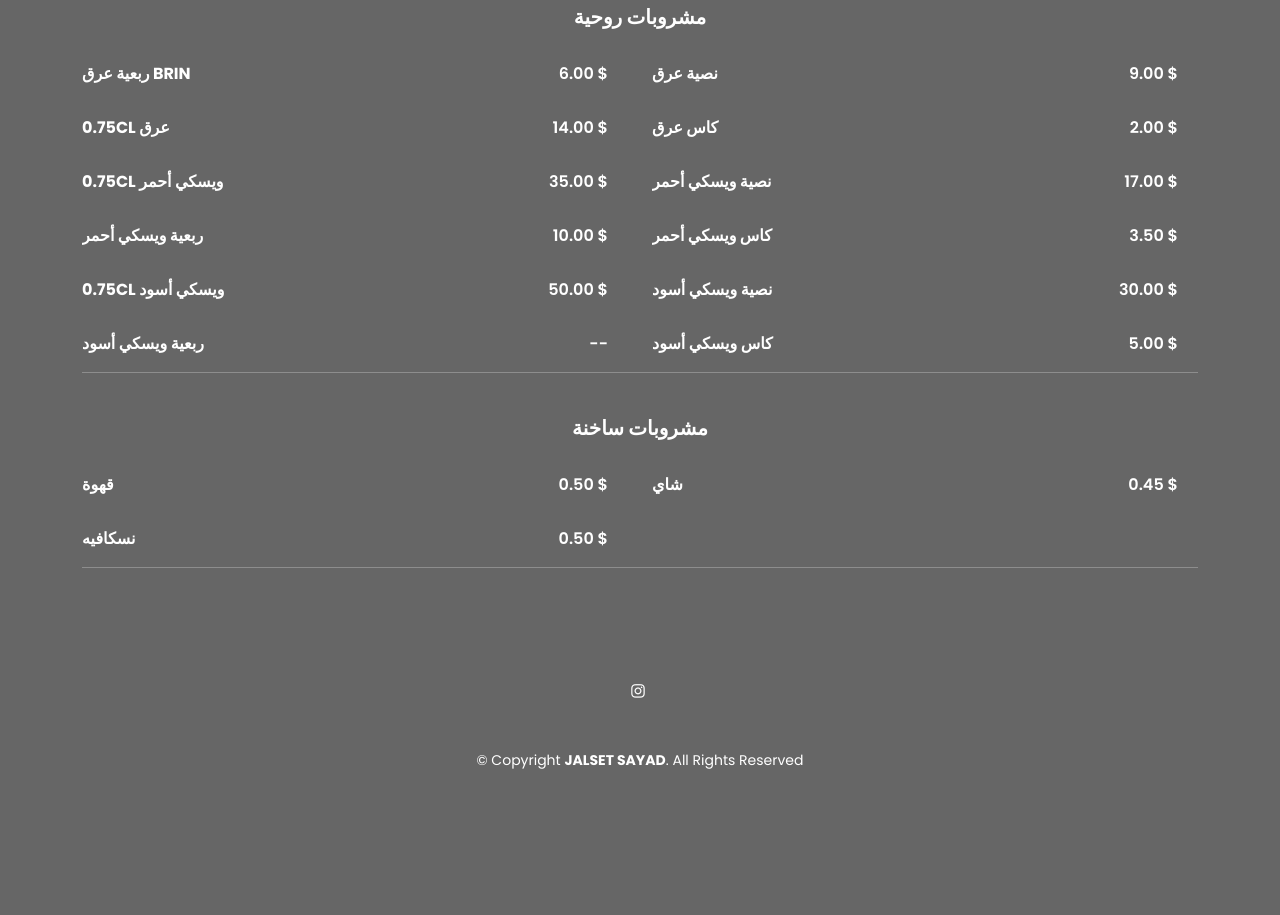
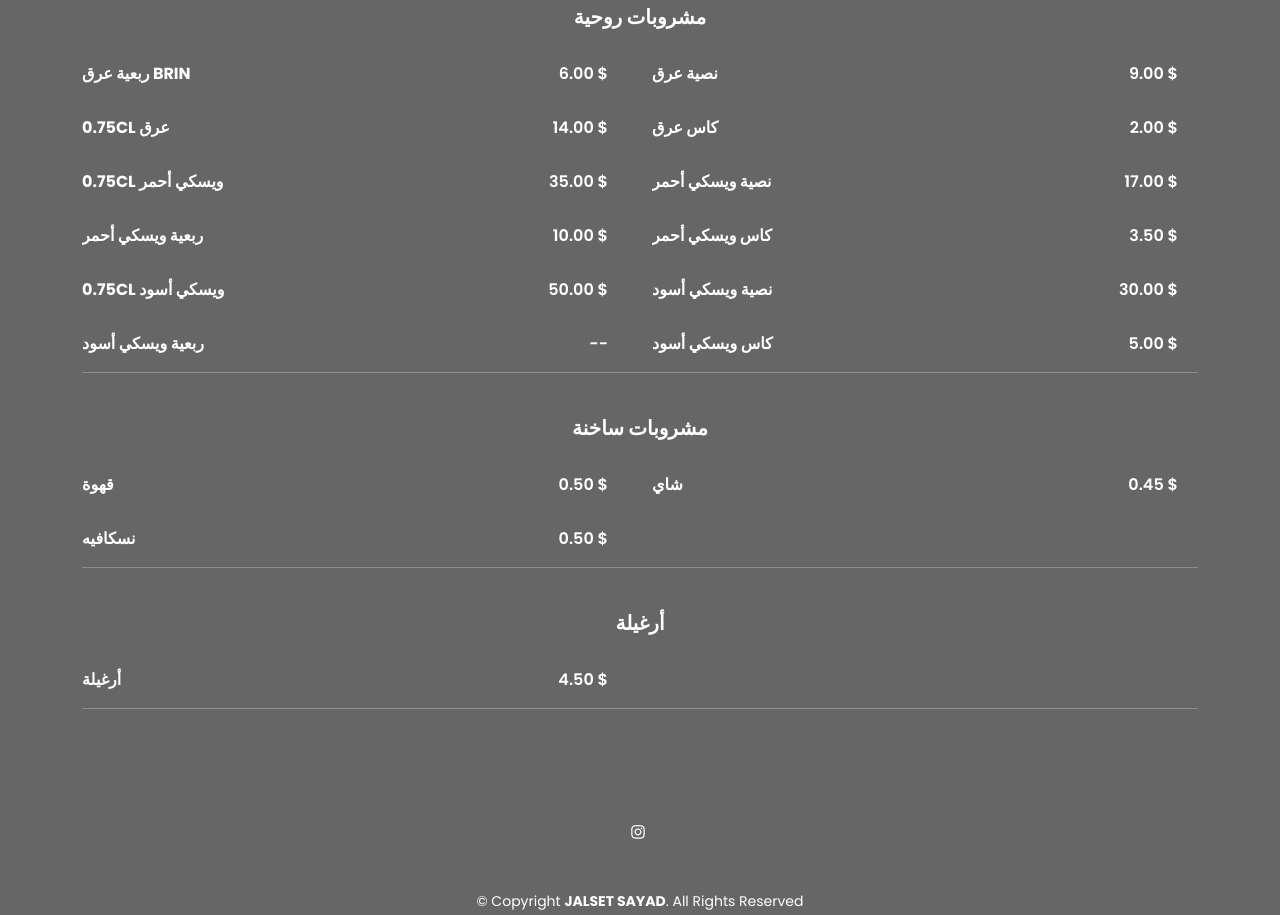
Before and after one commit to PMenu/jsarabic, a plain HTML site: page index.html in a window 1280 px wide. Shown: the part 1883-2798 px from the top of the page. Drawn offline with Linux system fonts and the light colour scheme.

Commit message:
Update index.html

```diff
--- a/index.html
+++ b/index.html
@@ -61,6 +61,7 @@
             <li data-filter=".filter-lebnene">مشروبات باردة</li>
             <li data-filter=".filter-kaake">مشروبات روحية</li>
             <li data-filter=".filter-sandwiches">مشروبات ساخنة</li>
+            <li data-filter=".filter-arguile"> أرغيلة</li>
           </ul>
         </div>
       </div>
@@ -549,7 +550,24 @@
         </div>
 
 
+        <div class="col-lg-12 menu-item filter-arguile">
+          <br>
+          <div class=" text-center ">
+            <b> أرغيلة</b>
+          </div>
+        </div>
 
+
+
+        <div class="col-lg-6 menu-item filter-arguile">
+          <div class="menu-content">
+            أرغيلة <span>4.50 $</span>
+          </div>
+        </div>
+
+        <div class="col-lg-12 menu-item filter-arguile">
+          <hr>
+        </div>
 
 
 
```
